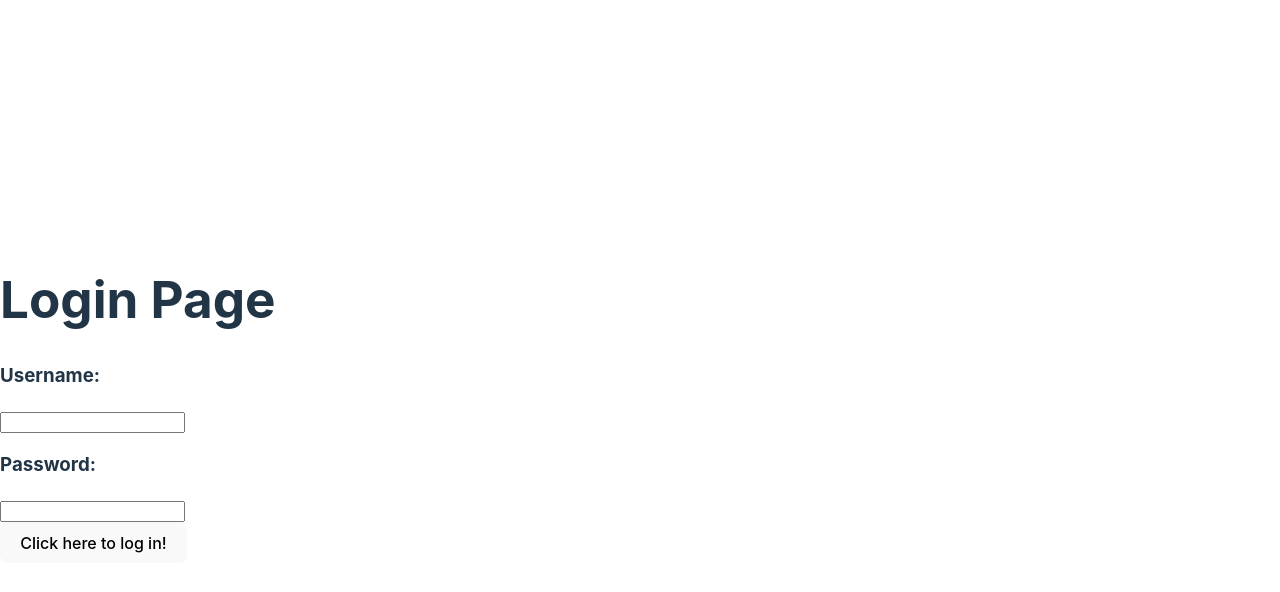
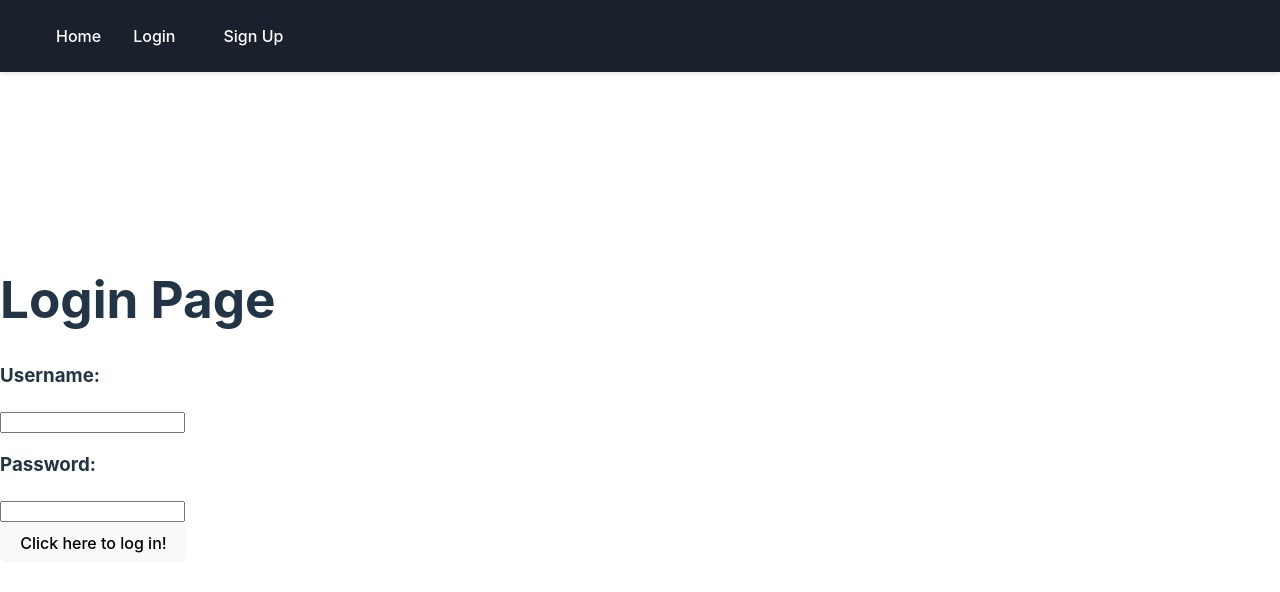
Before and after one commit to peihsuan-lin/peihsuan-lin-project3, a React (Vite) app in the folder client/: page /login in a window 1280 px wide. Shown: the top 592 px of the page. Built offline with nearby package versions, Linux system fonts and the light colour scheme; no server answers.

Commit message:
add navbar

```diff
--- /dev/null
+++ b/client/src/components/Navbar.jsx
@@ -0,0 +1,63 @@
+import React, { useState, useEffect } from 'react';
+import { Link, useNavigate, useLocation } from 'react-router-dom';
+import axios from 'axios';
+import '../style/Navbar.css';
+
+const Navbar = () => {
+  const navigate = useNavigate();
+  const location = useLocation();
+  const [username, setUsername] = useState(null);
+
+  const checkAuthStatus = async () => {
+    try {
+      const response = await axios.get('/api/status', { withCredentials: true });
+      setUsername(response.data.username);
+    } catch (error) {
+      setUsername(null);
+    }
+  };
+
+  useEffect(() => {
+    checkAuthStatus();
+  }, [location.pathname]); // Re-run when route changes
+
+  const handleLogout = async () => {
+    try {
+      await axios.post('/api/logout', {}, { withCredentials: true });
+      setUsername(null);
+      navigate('/home');
+    } catch (error) {
+      console.error('Error logging out:', error);
+    }
+  };
+
+  return (
+    <nav className="navbar">
+      <div className="navbar-container">
+        <div className="nav-links">
+          <Link to="/home" className="nav-link">Home</Link>
+          {username && (
+            <Link to={`/user/${username}`} className="nav-link">My Profile</Link>
+          )}
+        </div>
+        <div>
+          {username ? (
+            <div className="user-section">
+              <span className="welcome-text">Hi, {username}!</span>
+              <button onClick={handleLogout} className="logout-btn">
+                Logout
+              </button>
+            </div>
+          ) : (
+            <div className="auth-buttons">
+              <Link to="/login" className="nav-link">Login</Link>
+              <Link to="/signup" className="nav-link">Sign Up</Link>
+            </div>
+          )}
+        </div>
+      </div>
+    </nav>
+  );
+};
+
+export default Navbar;
--- a/client/src/components/StatusUpdate.jsx
+++ b/client/src/components/StatusUpdate.jsx
@@ -4,6 +4,7 @@ import "../style/UserPage.css";
 const StatusUpdate = ({ update, isOwnProfile, onEdit }) => {
   const [isEditing, setIsEditing] = useState(false);
   const [editContent, setEditContent] = useState(update.content);
+
   const handleSaveEdit = async () => {
     try {
       await onEdit(update._id, editContent);
--- a/client/src/main.jsx
+++ b/client/src/main.jsx
@@ -3,32 +3,37 @@ import { createRoot } from 'react-dom/client'
 import {
   createBrowserRouter,
   RouterProvider,
+  Route,
+  Outlet,
+  createRoutesFromElements
 } from "react-router-dom";
 import './index.css'
 import HomePage from './components/Home.jsx'
 import Login from './components/Login.jsx';
 import Signup from './components/Signup.jsx';
 import UserPage from './components/User.jsx';
+import Navbar from './components/Navbar.jsx';
 
-const router = createBrowserRouter([
-  {
-    path: '/home',
-    element:
-      <HomePage />
-  },
-  {
-    path: '/login',
-    element: <Login />
-  },
-  {
-    path: '/signup',
-    element: <Signup />
-  },
-  {
-    path: '/user/:username',
-    element: <UserPage />
-  }
-]);
+const Layout = () => {
+  return (
+    <>
+      <Navbar />
+      <main className="container mx-auto px-4 mt-20">
+        <Outlet />
+      </main>
+    </>
+  );
+};
+const router = createBrowserRouter(
+  createRoutesFromElements(
+    <Route element={<Layout />}>
+      <Route path="/home" element={<HomePage />} />
+      <Route path="/login" element={<Login />} />
+      <Route path="/signup" element={<Signup />} />
+      <Route path="/user/:username" element={<UserPage />} />
+    </Route>
+  )
+);
 createRoot(document.getElementById('root')).render(
   <StrictMode>
     <RouterProvider router={router} />
--- /dev/null
+++ b/client/src/style/Navbar.css
@@ -0,0 +1,55 @@
+.navbar {
+  position: fixed;
+  top: 0;
+  left: 0;
+  right: 0;
+  background-color: #1a202c;
+  padding: 1rem;
+  box-shadow: 0 2px 4px rgba(0, 0, 0, 0.1);
+}
+
+.navbar-container {
+  max-width: 1200px;
+  margin: 0 auto;
+  display: flex;
+  justify-logout: space-between;
+  align-items: center;
+}
+
+.nav-link {
+  color: white;
+  text-decoration: none;
+  padding: 0.5rem 1rem;
+}
+
+.nav-link:hover {
+  color: #63b3ed;
+}
+
+.user-section {
+  display: flex;
+  align-items: center;
+  gap: 1rem;
+}
+
+.welcome-text {
+  color: white;
+}
+
+.logout-btn {
+  background-color: #e53e3e;
+  color: white;
+  border: none;
+  padding: 0.5rem 1rem;
+  border-radius: 0.25rem;
+  cursor: pointer;
+}
+
+.logout-btn:hover {
+  background-color: #c53030;
+}
+
+.auth-buttons {
+  display: flex;
+  gap: 1rem;
+}
```
Also changed, not shown: 1 other file (tests, documents, lock files or other folders).
